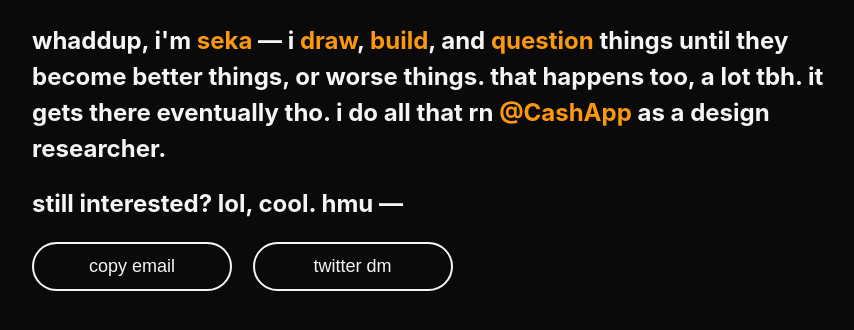
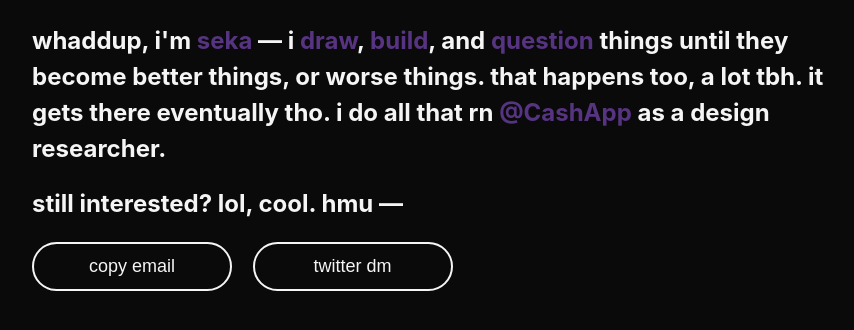
Before and after one commit to iamseka/seka.works, a plain HTML site: page index.html in a window 1280 px wide. Shown: the part 320-650 px from the top of the page, without its empty margins (208-1062 px from the left). Drawn offline with Linux system fonts and the light colour scheme.

Commit message:
link to purple

```diff
--- a/_css/styles.css
+++ b/_css/styles.css
@@ -28,7 +28,7 @@ body {
 }
 
 a {
-    color: #FB980E;
+    color: #573481;
     text-decoration: none;
 }
 
```
